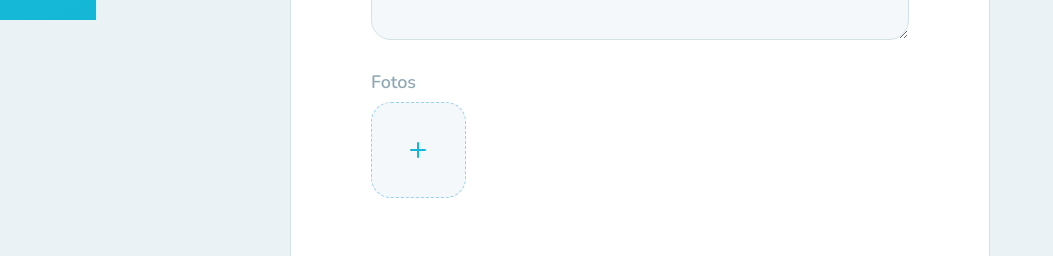
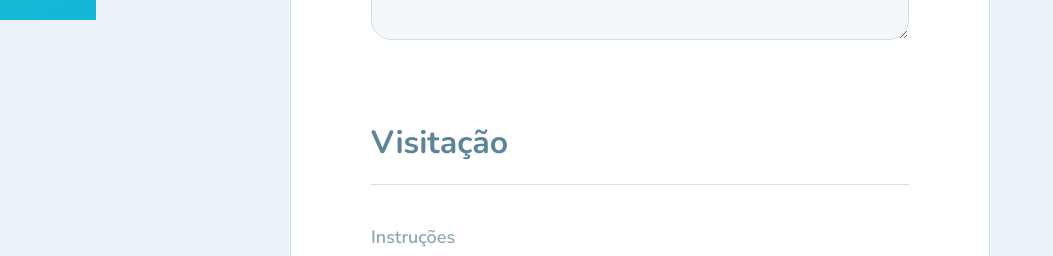
Before and after one commit to HerllonCardoso/nlw3-happy, a React (Create React App) app in the folder web/: page /orphanages/create in a window 1280 px wide. Shown: the part 780-1036 px from the top of the page, without its empty margins (0-1053 px from the left). Built offline with nearby package versions, Linux system fonts and the light colour scheme.

Commit message:
some adjustments

```diff
--- a/web/src/pages/CreateOrphanage.tsx
+++ b/web/src/pages/CreateOrphanage.tsx
@@ -2,7 +2,7 @@ import React, { ChangeEvent, FormEvent, useState } from "react";
 import { Map, Marker, TileLayer } from "react-leaflet";
 
 import { LeafletMouseEvent } from "leaflet";
-
+// eslint-disable-next-line
 import { FiPlus } from "react-icons/fi";
 
 import "../styles/pages/create-orphanage.css";
@@ -22,6 +22,7 @@ export default function CreateOrphanage() {
   const [opening_hours, setOpeningHours] = useState("");
   const [open_on_weekends, setOpenOnWeekends] = useState(true);
   const [images, setImages] = useState<File[]>([]);
+  // eslint-disable-next-line
   const [previewImages, setPreviewImages] = useState<string[]>([]);
 
   const handleMapClick = (event: LeafletMouseEvent) => {
@@ -32,7 +33,7 @@ export default function CreateOrphanage() {
       longitude: lng,
     });
   };
-
+// eslint-disable-next-line
   const handleSelectImages = (event: ChangeEvent<HTMLInputElement>) => {
     if (!event.target.files) {
       return;
@@ -126,7 +127,7 @@ export default function CreateOrphanage() {
               />
             </div>
 
-            <div className="input-block">
+            {/* <div className="input-block">
               <label htmlFor="images">Fotos</label>
 
               <div className="images-container">
@@ -144,7 +145,7 @@ export default function CreateOrphanage() {
                 type="file"
                 id="image[]"
               />
-            </div>
+            </div> */}
           </fieldset>
 
           <fieldset>
--- a/web/src/pages/Orphanage.tsx
+++ b/web/src/pages/Orphanage.tsx
@@ -30,6 +30,7 @@ interface OrphanageParams {
 export default function Orphanage() {
   const params = useParams<OrphanageParams>();
   const [orphanage, setOrphanage] = useState<Orphanage>();
+  //eslint-disable-next-line
   const [activeImageIndex, setActiveImageIndex] = useState(0);
 
   useEffect(() => {
@@ -47,11 +48,11 @@ export default function Orphanage() {
 
       <main>
         <div className="orphanage-details">
-          <img
+          {/* <img
             src={orphanage.images[activeImageIndex].url}
             alt={orphanage.name}
-          />
-
+          /> */}
+{/*
           <div className="images">
             {orphanage.images.map((image, index) => {
               return (
@@ -67,7 +68,7 @@ export default function Orphanage() {
                 </button>
               );
             })}
-          </div>
+          </div> */}
 
           <div className="orphanage-details-content">
             <h1>{orphanage.name}</h1>
```
